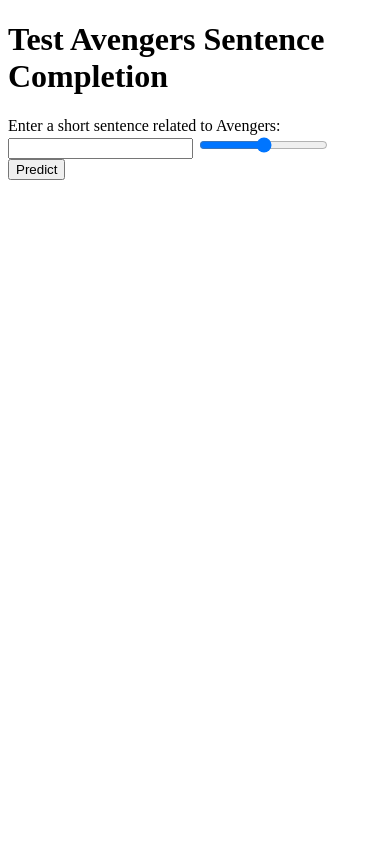
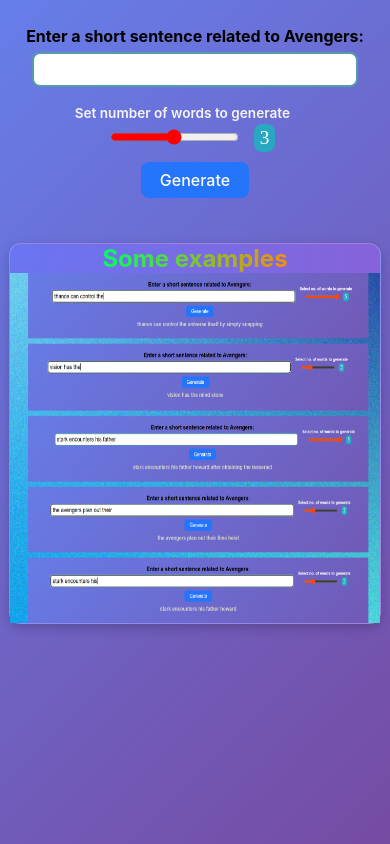
Before and after one commit to prabin-panthi/RNN-Web-App, a Flask app: page / in a window 390 px wide. Run offline with Flask 3, Linux system fonts and the light colour scheme; parts of the project's set-up code (start-up, migrations or seed data) failed here and were passed over.

Commit message:
final commit with css and responsive

```diff
--- a/static/script.js
+++ b/static/script.js
@@ -1,8 +1,13 @@
 let predict_button = document.getElementById('predict');
 let text = document.getElementById('text');
 let count = document.getElementById("count");
+let value = document.getElementById("value");
+
+value.innerText = count.value;
 
 async function predict() {
+    document.getElementById('result').innerText = "Getting Prediction ...";
+
     let line = text.value;
 
     let formData = new FormData();
@@ -17,4 +22,13 @@ async function predict() {
     document.getElementById('result').innerText = result.prediction;
 }
 
+text.addEventListener('keydown', (e) => {
+    if(e.key == 'Enter') {
+        predict_button.click();
+    }
+});
+
 predict_button.addEventListener('click', predict);
+count.addEventListener("input", () => {
+    value.innerText = count.value
+});
--- /dev/null
+++ b/static/style.css
@@ -0,0 +1,195 @@
+* {
+    margin: 0px;
+    padding: 0px;
+}
+
+body {
+  background: linear-gradient(135deg, #667eea 0%, #764ba2 100%);
+  min-height: 100vh;
+}
+
+#text {
+    font-size: larger;
+    width: 60vw;
+    margin: 5px 40px 10px 10px;
+    padding: 5px;
+    border: 2.5px solid rgb(84, 156, 169);
+    border-radius: 8px;
+}
+
+.instruct {
+    font-family: 'Inter', sans-serif;
+    font-size: 1.2rem;
+    font-weight: 700;
+    line-height: 1.2;
+    margin: 27px 15px 1px 15px;
+}
+
+.box {
+    display: flex;
+    justify-content: center;
+}
+
+#value {
+    font-size: larger;
+    display: flex;
+    align-items: center;
+    height: min-content;
+    padding: 3px 6px 3px 6px;
+    margin: 11px 5px 5px 15px;
+    border: none;
+    border-radius: 8px;
+    background-color: rgb(41, 167, 195);
+    color: rgb(255, 255, 255);
+}
+
+#count {
+    height: 50px;
+    cursor: pointer;
+}
+
+.selector_instruct {
+    position: absolute;
+    top: 42px;
+    right: 165px;
+    color: #f5f5f5;
+    font-family: 'Inter', sans-serif;
+    font-size: 0.85rem;
+    font-weight: 600;
+    line-height: 1.4;
+}
+
+p,
+h1 {
+    text-align: center;
+}
+
+button {
+    font-family: 'Inter', sans-serif;
+    padding: 0.5rem 1.2rem;
+    font-size: 1rem;
+    font-weight: 500;
+    color: #fff;
+    background-color: #2575fc;
+    border-radius: 8px;
+    border: none;
+    cursor: pointer;
+}
+
+#result {
+    color: #cccccc;
+    font-family: 'Inter', sans-serif;
+    font-size: 1.1rem;
+    font-weight: 600;
+    line-height: 1.3;
+    margin: 10px;
+}
+
+.result_div {
+    height: 35px;
+}
+
+input[type="range"] {
+    accent-color: red;
+}
+
+.example {
+    width: 950px;
+    background: radial-gradient(circle at top left, #6a75f2, #925bcf);
+    box-shadow: 0 4px 12px rgba(0,0,0,0.2);
+    border: 1px solid rgba(255,255,255,0.2);
+    border-radius: 12px;
+    display: flex;
+    flex-direction: column;
+    align-items: center;
+}
+
+.example_text {
+    font-family: 'Inter', sans-serif;
+    font-size: 1.5rem;
+    font-weight: 700;
+    background: -webkit-linear-gradient(left, #03fd62, #f38f03);
+    -webkit-background-clip: text;
+    -webkit-text-fill-color: transparent;
+}
+
+
+.example_pic {
+    height: 500px;
+    width: 800px;
+}
+.example_pic img {
+    height: 100%;
+    width: 100%;
+}
+
+.exampledivvv {
+    display: flex;
+    align-items: center;
+    justify-content: center;
+}
+
+@media only screen and (max-width: 520px) {
+    .box1st {
+        display: flex;
+        flex-wrap: wrap;
+
+    }
+
+    .selector_instruct {
+        position: absolute;
+        top: 104px;
+        right: 100px;
+        font-family: 'Inter', sans-serif;
+        font-size: 0.85rem;
+        font-weight: 600;
+        line-height: 1.4;
+    }
+
+    #count {
+        margin-top: 15px;
+    }
+
+    #value {
+        margin-top: 27px;
+    }
+
+    .instruct {
+        font-family: 'Inter', sans-serif;
+        font-size: 1rem;
+        font-weight: 700;
+        line-height: 1.2;
+        margin: 27px 15px 1px 15px;
+    }
+
+    #text {
+        font-size: large;
+        width: 80vw;
+        margin: 5px 10px 10px 10px;
+        padding: 5px;
+        border: 2.5px solid rgb(84, 156, 169);
+        border-radius: 8px;
+    }
+
+
+    .exampledivvv {
+        display: flex;
+        align-items: center;
+        justify-content: center;
+    }
+    .example_pic {
+        height: 350px;
+        width: 100%;
+    }
+
+    .example {
+        width: 95%;
+        background: radial-gradient(circle at top left, #6a75f2, #925bcf);
+        box-shadow: 0 4px 12px rgba(0,0,0,0.2);
+        border: 1px solid rgba(255,255,255,0.2);
+        border-radius: 12px;
+        display: flex;
+        flex-direction: column;
+        align-items: center;
+    }
+}
--- a/templates/index.html
+++ b/templates/index.html
@@ -4,18 +4,35 @@
     <meta charset="UTF-8">
     <meta name="viewport" content="width=device-width, initial-scale=1.0">
     <title>Document</title>
+    <link rel="stylesheet" href="static\style.css">
 </head>
 <body>
-    <h1>Test Avengers Sentence Completion</h1>
+    <div class="box">
+        <label for="text" class="instruct">Enter a short sentence related to Avengers:</label>
+    </div>
+    <div class="box box1st">
+        <input type="text" id="text" spellcheck="false"/>
+        <input type="range" id="count" min="1" max="5" value="3"/>
+        <span id="value"></span>
+    </div>
+    <div class="box selector_instruct">
+        Set number of words to generate
+    </div>
+    <div class="box">
+        <button id="predict" type="button">Generate</button>
+    </div>
+    <div class="result_div">
+        <p id="result"></p>
+    </div>
 
-    <label for="text">Enter a short sentence related to Avengers:</label>
-    <input type="text" id="text"/>
-    <input type="range" id="count" min="1" max="5" value="3"/>
-
-    <button id="predict" type="button">Predict</button>
-
-    <p id="result"></p>
-
+    <div class="exampledivvv">
+        <div class="example">
+        <div class="example_text">Some examples</div>
+        <div class="example_pic">
+            <img src="static\Untitled design.png"/>
+        </div>
+    </div>
+    </div>
     <script src="static\script.js"></script>
 </body>
 </html>
```
Also changed, not shown: requirements.txt (+5 -6 lines), tempCodeRunnerFile.py (deleted, +0 -59 lines), static/Untitled design.png (added), 1 other file.
